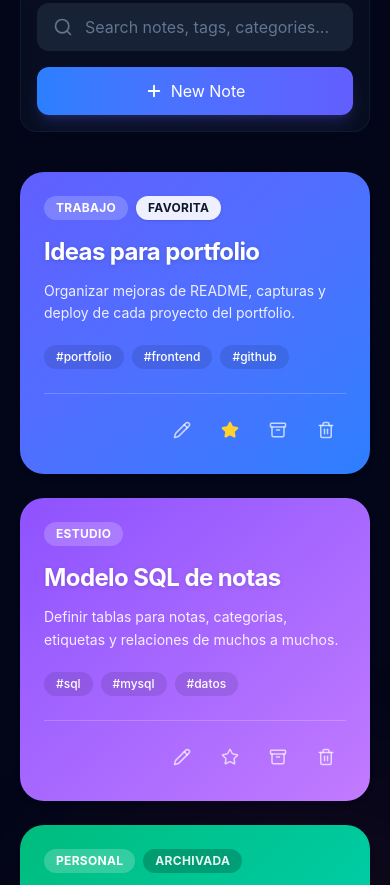
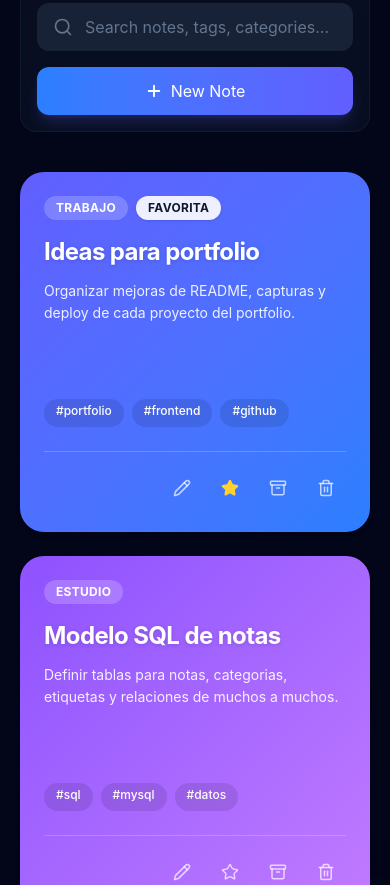
Before and after one commit to alxnrocha/app-notas, a React (Vite) app: page / in a window 390 px wide. Shown: the part 1279-2164 px from the top of the page. Built offline with nearby package versions, Linux system fonts and the light colour scheme.

Commit message:
fix: ensure uniform card sizes and pointer cursors

```diff
--- a/src/components/notes/NoteCard.tsx
+++ b/src/components/notes/NoteCard.tsx
@@ -37,8 +37,8 @@ export function NoteCard({
   const bgClass = getCategoryColor(note.category)
 
   return (
-    <article className={`group flex flex-col justify-between rounded-3xl ${bgClass} p-6 shadow-md transition-all hover:shadow-lg hover:-translate-y-1 break-inside-avoid text-white`}>
-      <div>
+    <article className={`group flex flex-col justify-between h-[360px] rounded-3xl ${bgClass} p-6 shadow-md transition-all hover:shadow-lg hover:-translate-y-1 text-white`}>
+      <div className="flex-1 overflow-hidden flex flex-col">
         <div className="flex flex-wrap items-center gap-2">
           <p className="rounded-full bg-white/20 px-3 py-1 text-xs font-bold uppercase tracking-wide text-white backdrop-blur-sm">
             {note.category}
@@ -54,14 +54,21 @@ export function NoteCard({
             </p>
           )}
         </div>
-        <h3 className="mt-4 text-2xl font-bold tracking-tight text-white drop-shadow-sm">{note.title}</h3>
-        <p className="mt-3 text-sm leading-relaxed text-white/90 line-clamp-4">
-          {note.content}
-        </p>
-        <div className="mt-5 flex flex-wrap gap-2">
+        <h3 className="mt-4 text-2xl font-bold tracking-tight text-white drop-shadow-sm line-clamp-2">{note.title}</h3>
+        <div className="mt-3 flex-1 overflow-hidden">
+          <p className="text-sm leading-relaxed text-white/90 line-clamp-3">
+            {note.content}
+          </p>
+          {(note.content.length > 100 || note.tags.length > 3) && (
+            <span className="text-xs font-bold text-white/70 mt-1 block cursor-pointer hover:text-white transition-colors">
+              Ler mais...
+            </span>
+          )}
+        </div>
+        <div className="mt-4 flex flex-wrap gap-2 overflow-hidden h-[28px]">
           {note.tags.map((tag) => (
             <span
-              className="rounded-full bg-black/10 px-3 py-1 text-xs font-medium text-white backdrop-blur-sm"
+              className="rounded-full bg-black/10 px-3 py-1 text-xs font-medium text-white backdrop-blur-sm whitespace-nowrap"
               key={tag}
             >
               #{tag}
@@ -70,10 +77,10 @@ export function NoteCard({
         </div>
       </div>
 
-      <div className="mt-6 flex items-center justify-end gap-2 border-t border-white/20 pt-4 opacity-100 lg:opacity-0 lg:transition-opacity lg:group-hover:opacity-100">
+      <div className="mt-6 flex flex-shrink-0 items-center justify-end gap-2 border-t border-white/20 pt-4 opacity-100 lg:opacity-0 lg:transition-opacity lg:group-hover:opacity-100">
         <button
           aria-label="Editar"
-          className="flex h-10 w-10 sm:h-9 sm:w-9 items-center justify-center rounded-xl text-white/70 transition-colors hover:bg-white/20 hover:text-white focus-visible:outline-none focus-visible:ring-2 focus-visible:ring-white focus-visible:ring-offset-1 focus-visible:ring-offset-transparent"
+          className="flex h-10 w-10 sm:h-9 sm:w-9 items-center justify-center rounded-xl text-white/70 transition-colors cursor-pointer hover:bg-white/20 hover:text-white focus-visible:outline-none focus-visible:ring-2 focus-visible:ring-white focus-visible:ring-offset-1 focus-visible:ring-offset-transparent"
           onClick={() => onEdit(note)}
           title="Editar"
           type="button"
@@ -82,7 +89,7 @@ export function NoteCard({
         </button>
         <button
           aria-label={note.isFavorite ? 'Quitar favorita' : 'Marcar favorita'}
-          className={`flex h-10 w-10 sm:h-9 sm:w-9 items-center justify-center rounded-xl transition-colors focus-visible:outline-none focus-visible:ring-2 focus-visible:ring-white focus-visible:ring-offset-1 focus-visible:ring-offset-transparent ${note.isFavorite ? 'text-amber-300 hover:bg-white/20 hover:text-amber-200' : 'text-white/70 hover:bg-white/20 hover:text-white'}`}
+          className={`flex h-10 w-10 sm:h-9 sm:w-9 items-center justify-center rounded-xl cursor-pointer transition-colors focus-visible:outline-none focus-visible:ring-2 focus-visible:ring-white focus-visible:ring-offset-1 focus-visible:ring-offset-transparent ${note.isFavorite ? 'text-amber-300 hover:bg-white/20 hover:text-amber-200' : 'text-white/70 hover:bg-white/20 hover:text-white'}`}
           onClick={() => onToggleFavorite(note.id)}
           title="Favorita"
           type="button"
@@ -91,7 +98,7 @@ export function NoteCard({
         </button>
         <button
           aria-label={note.isArchived ? 'Desarchivar' : 'Archivar'}
-          className="flex h-10 w-10 sm:h-9 sm:w-9 items-center justify-center rounded-xl text-white/70 transition-colors hover:bg-white/20 hover:text-white focus-visible:outline-none focus-visible:ring-2 focus-visible:ring-white focus-visible:ring-offset-1 focus-visible:ring-offset-transparent"
+          className="flex h-10 w-10 sm:h-9 sm:w-9 items-center justify-center rounded-xl text-white/70 cursor-pointer transition-colors hover:bg-white/20 hover:text-white focus-visible:outline-none focus-visible:ring-2 focus-visible:ring-white focus-visible:ring-offset-1 focus-visible:ring-offset-transparent"
           onClick={() => onToggleArchive(note.id)}
           title={note.isArchived ? 'Desarchivar' : 'Archivar'}
           type="button"
@@ -100,7 +107,7 @@ export function NoteCard({
         </button>
         <button
           aria-label="Eliminar"
-          className="flex h-10 w-10 sm:h-9 sm:w-9 items-center justify-center rounded-xl text-white/70 transition-colors hover:bg-red-500/80 hover:text-white focus-visible:outline-none focus-visible:ring-2 focus-visible:ring-white focus-visible:ring-offset-1 focus-visible:ring-offset-transparent"
+          className="flex h-10 w-10 sm:h-9 sm:w-9 items-center justify-center rounded-xl text-white/70 cursor-pointer transition-colors hover:bg-red-500/80 hover:text-white focus-visible:outline-none focus-visible:ring-2 focus-visible:ring-white focus-visible:ring-offset-1 focus-visible:ring-offset-transparent"
           onClick={() => onDelete(note.id)}
           title="Eliminar"
           type="button"
--- a/src/components/notes/NoteList.tsx
+++ b/src/components/notes/NoteList.tsx
@@ -28,7 +28,7 @@ export function NoteList({
   }
 
   return (
-    <div className="columns-1 sm:columns-2 lg:columns-3 xl:columns-4 gap-6 space-y-6">
+    <div className="grid gap-6 sm:grid-cols-2 lg:grid-cols-3 xl:grid-cols-4">
       {notes.map((note) => (
         <NoteCard
           key={note.id}
```
